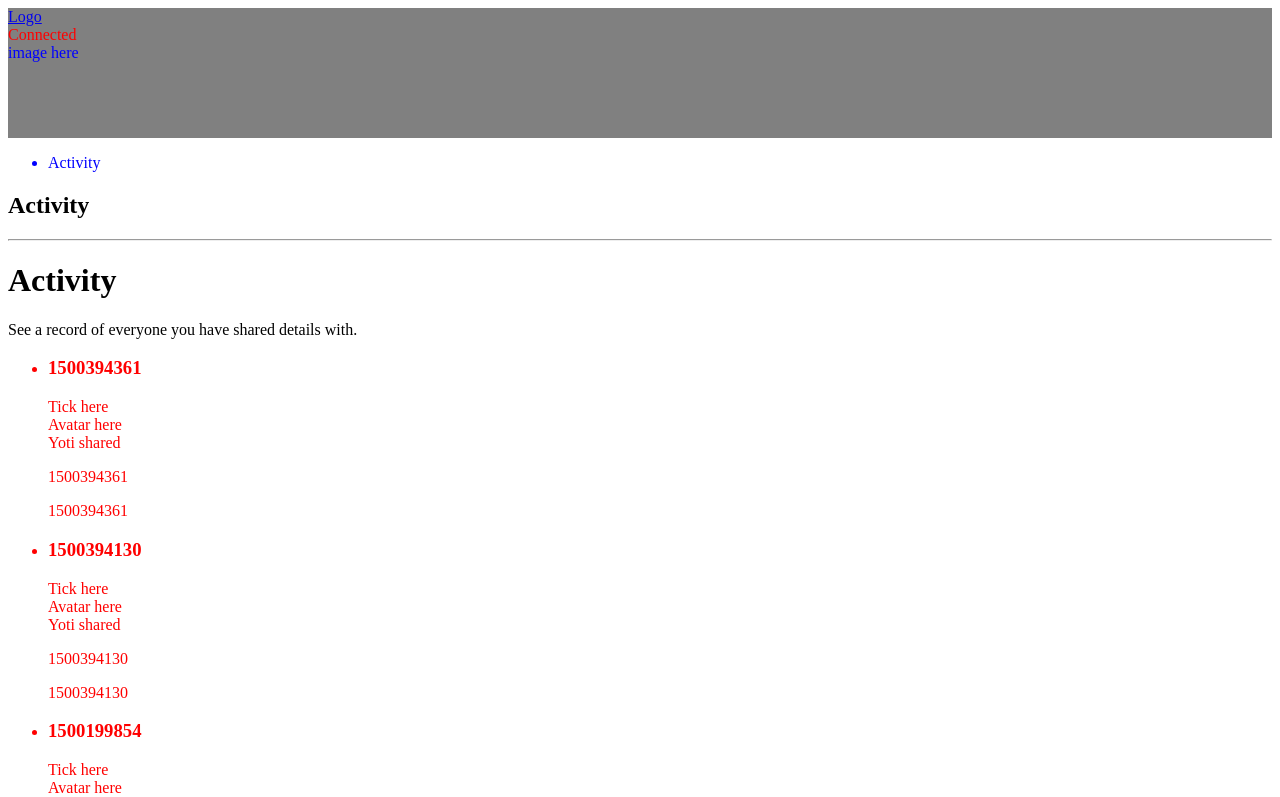
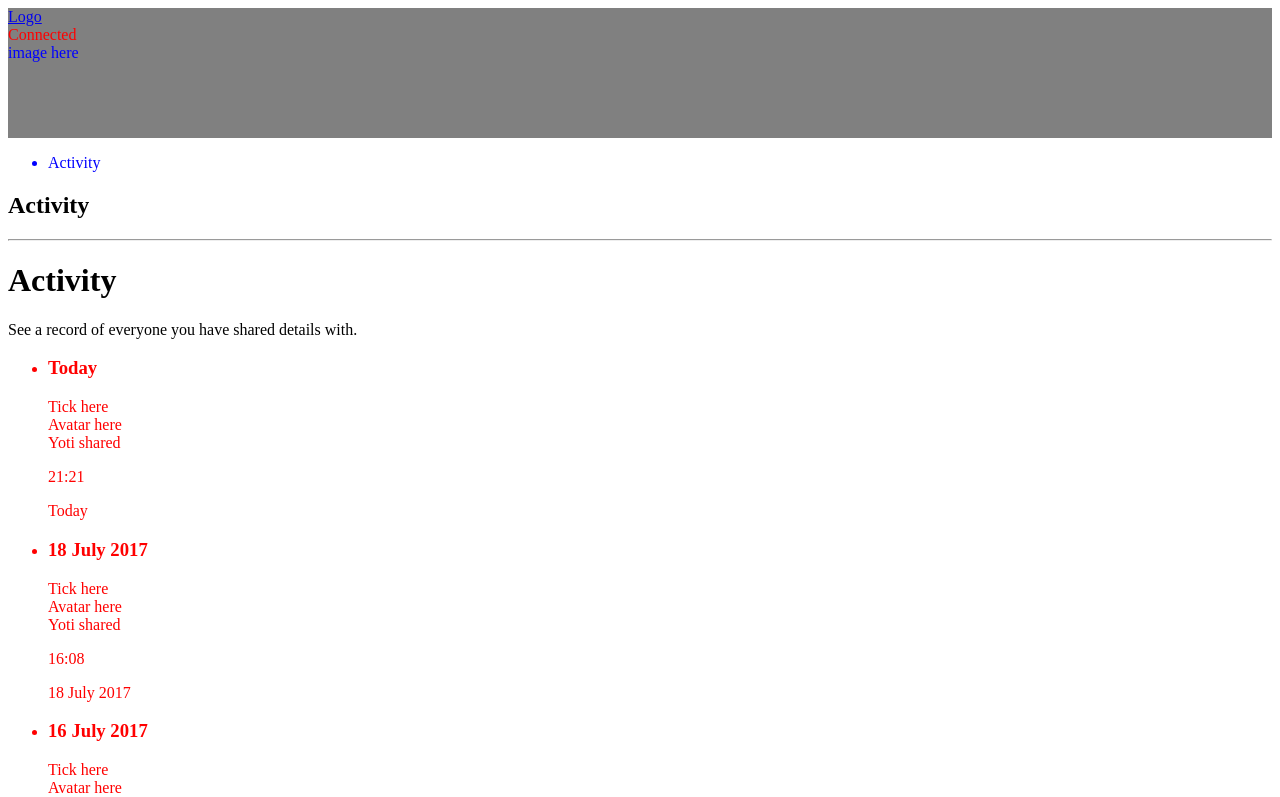
Before and after one commit to fabio-felizzi/yoti-test, a React app: page / in a window 1280 px wide. Shown: the top 797 px of the page. Built offline with nearby package versions, Linux system fonts and the light colour scheme.

Commit message:
format dates

```diff
--- a/src/js/App.jsx
+++ b/src/js/App.jsx
@@ -63,7 +63,8 @@ class App extends Component {
                             <li className="App__list-item" key={v4()}>
                                 <Activity
                                     type={activity.type}
-                                    timeStamp={activity.transaction["unix-timestamp"]}
+                                    dayOrDate={Moment.unix(activity.transaction["unix-timestamp"]).calendar(null, { sameDay: '[Today]', sameElse: 'D MMMM YYYY'})}
+                                    time={Moment.unix(activity.transaction["unix-timestamp"]).format("HH:mm")}
                                     id={activity.id}
                                     onActivityClick={this.onActivityClick}
                                 />
@@ -78,7 +79,8 @@ class App extends Component {
                         backgroundImage={"application" in selectedActivity ? selectedActivity.application.appearance["bg-logo"] : undefined}
                         selfie={selectedActivity}
                         applicationName={"application" in selectedActivity ? selectedActivity.application.name : undefined}
-                        timeStamp={selectedActivity.transaction["unix-timestamp"]}
+                        time={Moment.unix(selectedActivity.transaction["unix-timestamp"]).format("HH:mm")}
+                        date={Moment.unix(selectedActivity.transaction["unix-timestamp"]).format("D MMMM YYYY")}
                         givenName={selectedActivity.transaction.attributes[0] === "given-names" ? selectedActivity.transaction.attributes[0]["given-names"] : undefined }
                         telNumber={selectedActivity.transaction.attributes[1] === "mobile-number" ? selectedActivity.transaction.attributes[1]["mobile-number"] : undefined }
                     />
--- a/src/js/components/Activity.jsx
+++ b/src/js/components/Activity.jsx
@@ -2,17 +2,17 @@ import React, { Component } from 'react';
 
 require('../../sass/components/activity.scss');
 
-const Activity = ({ id, onActivityClick, timeStamp }) => {
+const Activity = ({ id, onActivityClick, time, dayOrDate }) => {
     return (
         <div onClick={() => onActivityClick(id)}>
-            <h3>{timeStamp}</h3>
+            <h3>{dayOrDate}</h3>
             <div className="details-wrapper">
                 <div className="checkmark">Tick here</div>
                 <div className="avatar">Avatar here</div>
                 <div className="details">Yoti shared</div>
                 <div className="timestamp-details">
-                    <p>{timeStamp}</p>
-                    <p>{timeStamp}</p>
+                    <p>{time}</p>
+                    <p>{dayOrDate}</p>
                 </div>
             </div>
         </div>
--- a/src/js/components/Modal.jsx
+++ b/src/js/components/Modal.jsx
@@ -2,7 +2,7 @@ import React, { Component } from 'react';
 
 require('../../sass/components/modal.scss');
 
-const Modal = ({ onModalClose, backgroundColor, backgroundImage, selfieURL, applicationName, timeStamp, givenName, telNumber  }) => {
+const Modal = ({ onModalClose, backgroundColor, backgroundImage, selfieURL, applicationName, time, date, givenName, telNumber  }) => {
   let styles = {
     background: `background: url(${backgroundImage})`,
     backgroundColor: `background-color: ${backgroundColor}`
@@ -21,7 +21,7 @@ const Modal = ({ onModalClose, backgroundColor, backgroundImage, selfieURL, appl
           </div>
             <div className="tick-icon"></div>
             <h1>{applicationName}</h1>
-          <p className="timestamp">viewed this infomation about you at {timeStamp}</p>
+          <p className="timestamp">viewed this infomation about you at {time} on {date}</p>
             <hr/>
           </section>
           <section className="given-information">
--- a/src/js/mock-data.json
+++ b/src/js/mock-data.json
@@ -19,7 +19,7 @@
                         "selfie": true
                     }
                 ],
-                "unix-timestamp": 1500394361
+                "unix-timestamp": 1511472108
             },
             "id": 0
         }, {
```
